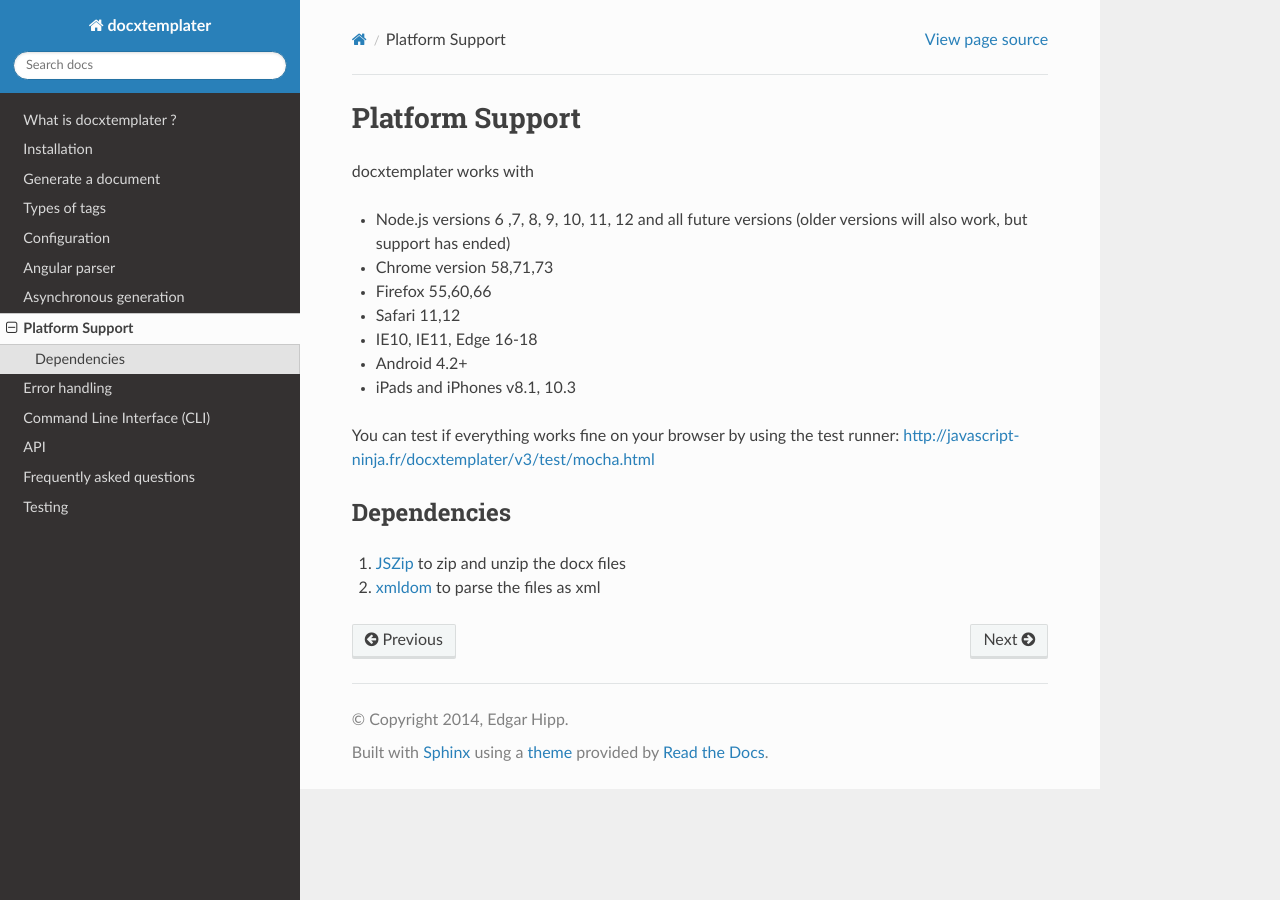
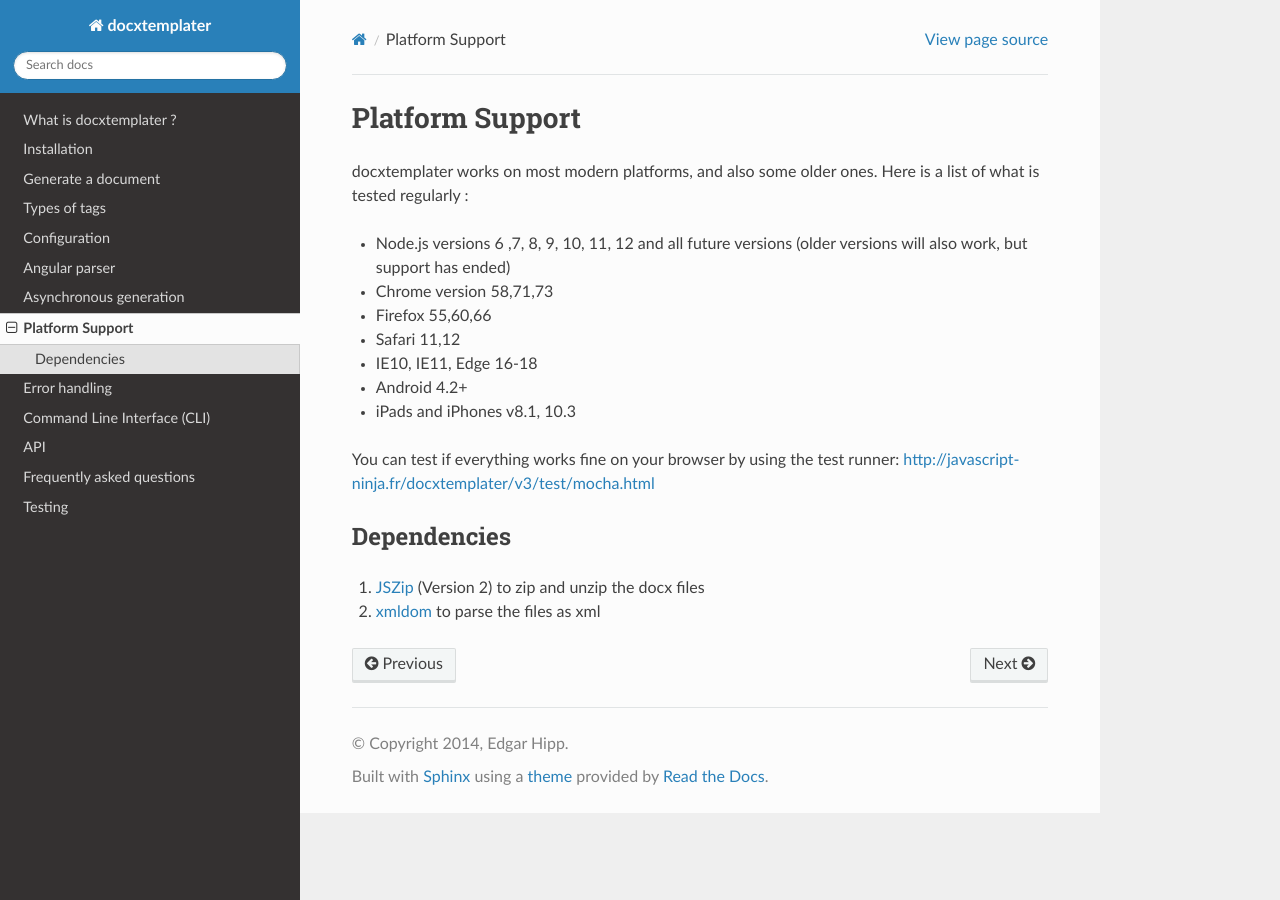
Before and after one commit to open-xml-templating/docxtemplater, a Sphinx documentation site: the page built from docs/source/platform_support.rst, in a window 1280 px wide. Built offline with Sphinx 7.4.7 and the Read the Docs theme 2.0.0, drawn with Linux system fonts in a browser that asks for light colours.

Commit message:
Update doc

```diff
--- a/docs/source/platform_support.rst
+++ b/docs/source/platform_support.rst
@@ -6,7 +6,7 @@
 Platform Support
 ================
 
-docxtemplater works with
+docxtemplater works on most modern platforms, and also some older ones. Here is a list of what is tested regularly :
 
 - Node.js versions 6 ,7, 8, 9, 10, 11, 12 and all future versions (older versions will also work, but support has ended)
 - Chrome version 58,71,73
@@ -21,7 +21,7 @@ You can test if everything works fine on your browser by using the test runner:
 Dependencies
 ------------
 
-1. `JSZip`_  to zip and unzip the docx files
+1. `JSZip`_ (Version 2) to zip and unzip the docx files
 2. `xmldom`_  to parse the files as xml
 
 .. _`JSZip`: https://stuk.github.io/jszip/
```
